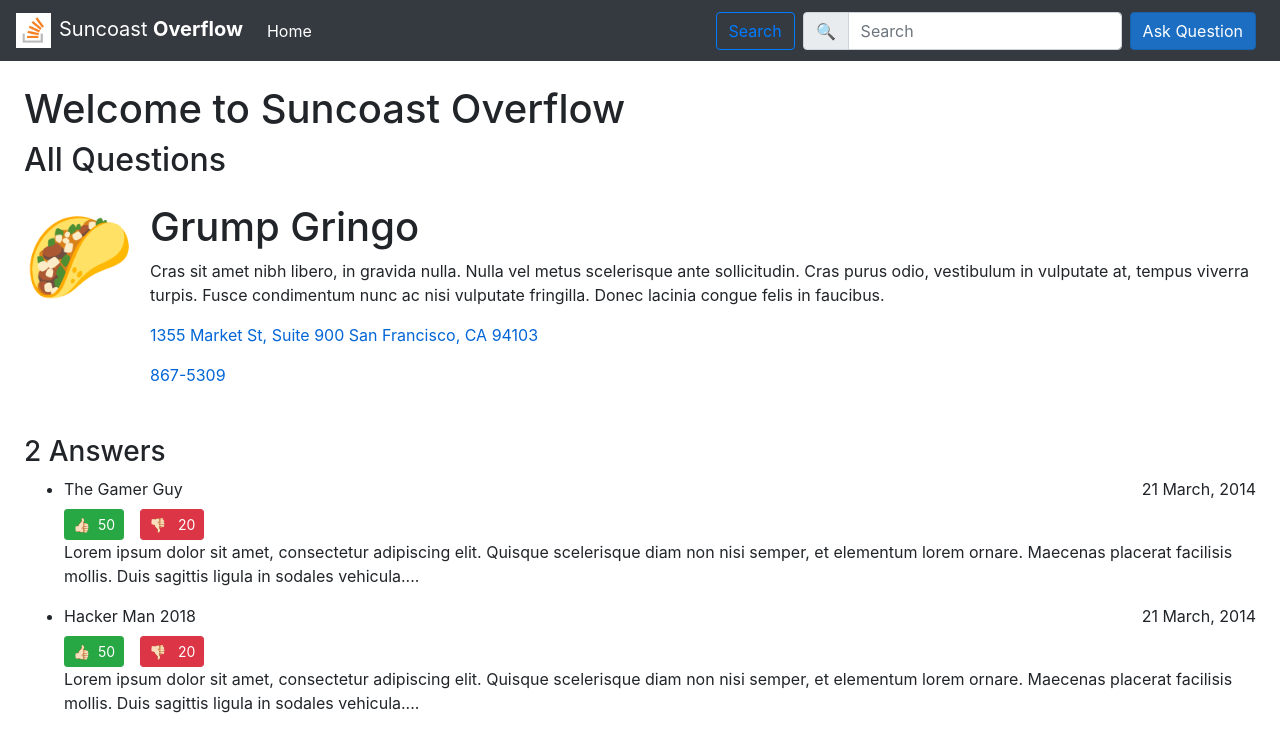
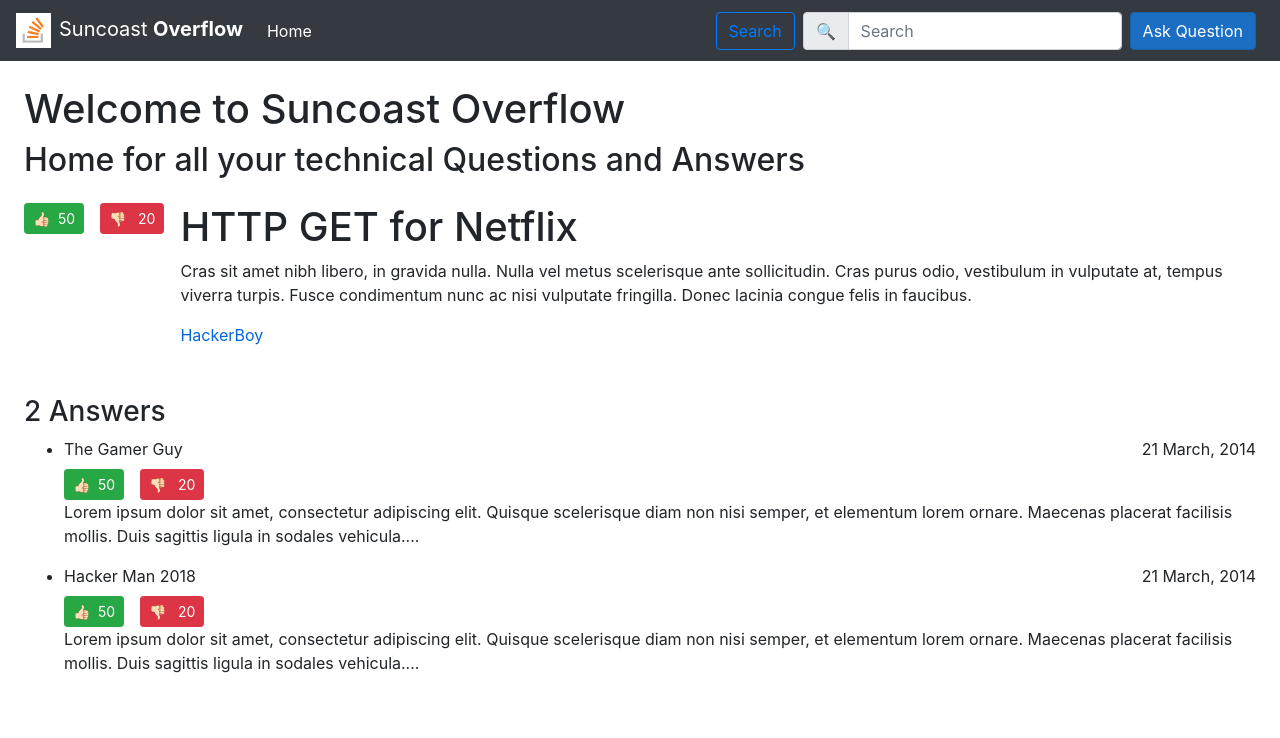
Before and after one commit to Agent-Banks/SuncoastOverflow, a React (Create React App) app in the folder ClientApp/: page /questions/42 in a window 1280 px wide. Shown: the top 738 px of the page. Built offline with nearby package versions, Linux system fonts and the light colour scheme.

Commit message:
editing of single question layout

```diff
--- a/ClientApp/src/components/Header.jsx
+++ b/ClientApp/src/components/Header.jsx
@@ -4,7 +4,9 @@ export function Header() {
   return (
     <>
       <h1>Welcome to Suncoast Overflow</h1>
-      <h2 className="mb-4">All Questions</h2>
+      <h2 className="mb-4">
+        Home for all your technical Questions and Answers
+      </h2>
     </>
   )
 }
--- a/ClientApp/src/pages/ShowQuestion.jsx
+++ b/ClientApp/src/pages/ShowQuestion.jsx
@@ -5,21 +5,32 @@ export function ShowQuestion() {
   return (
     <div className="taco-listing">
       <div className="media mb-5">
-        <span className="pr-3 display-2" role="img" aria-label="taco">
-          🌮
-        </span>
+        <small className="mr-3">
+          <button className="btn btn-success btn-sm">
+            <span className="mr-2" role="img" aria-label="upvote">
+              👍🏻
+            </span>
+            50
+          </button>
+        </small>
+        <small className="mr-3">
+          <button className="btn btn-danger btn-sm">
+            <span className="mr-2" role="img" aria-label="downvote">
+              👎🏻
+            </span>{' '}
+            20
+          </button>
+        </small>
         <div className="media-body">
-          <h1 className="mt-0">Grump Gringo</h1>
-          Cras sit amet nibh libero, in gravida nulla. Nulla vel metus
-          scelerisque ante sollicitudin. Cras purus odio, vestibulum in
-          vulputate at, tempus viverra turpis. Fusce condimentum nunc ac nisi
-          vulputate fringilla. Donec lacinia congue felis in faucibus.
-          <address className="mt-3">
-            <Link to="maps.google.com">
-              1355 Market St, Suite 900 San Francisco, CA 94103
-            </Link>
-          </address>
-          <Link to="tel:867-5309">867-5309</Link>
+          <h1 className="mt-0">HTTP GET for Netflix</h1>
+          <p>
+            {' '}
+            Cras sit amet nibh libero, in gravida nulla. Nulla vel metus
+            scelerisque ante sollicitudin. Cras purus odio, vestibulum in
+            vulputate at, tempus viverra turpis. Fusce condimentum nunc ac nisi
+            vulputate fringilla. Donec lacinia congue felis in faucibus.
+          </p>
+          <Link to="user/HackerBoy">HackerBoy</Link>
         </div>
       </div>
 
```
